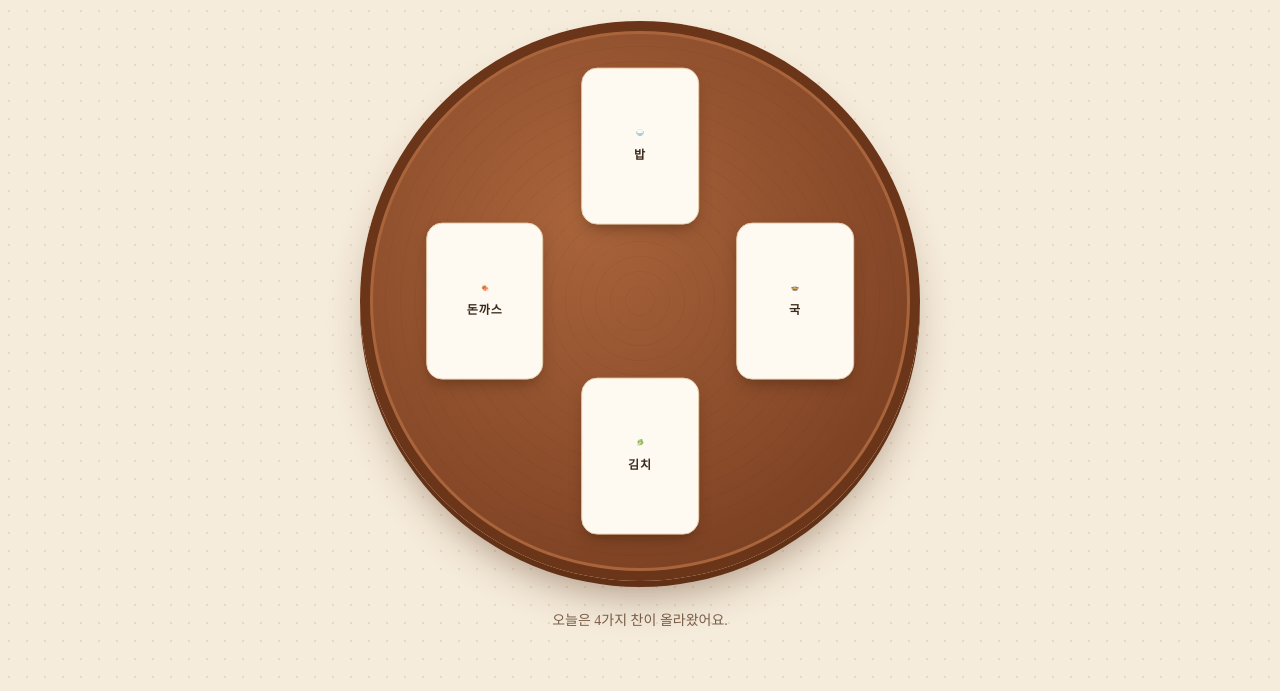
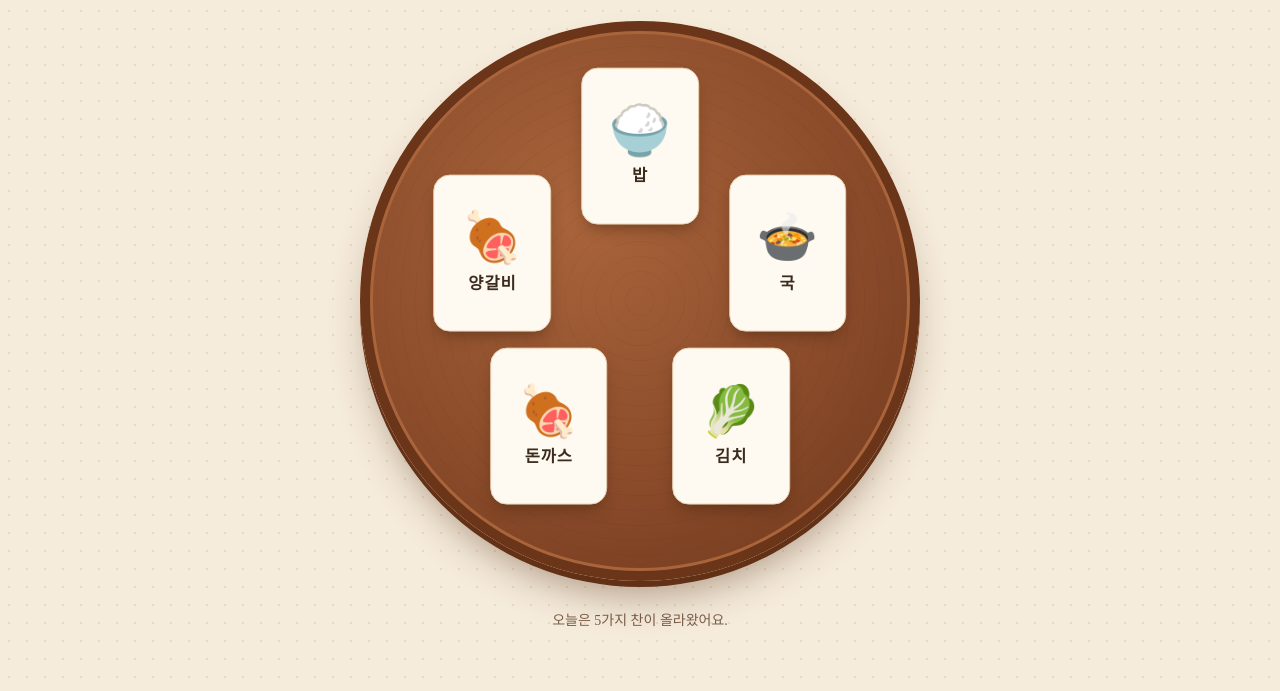
Before and after one commit to care486-hub/bapsang-02, a plain HTML site: page index.html in a window 1280 px wide. Shown: the part 142-833 px from the top of the page. Drawn offline with Linux system fonts and the light colour scheme.

```diff
--- a/index.html
+++ b/index.html
@@ -46,14 +46,17 @@
     background: var(--accent);
     border-radius: 2px;
   }
-  .date { margin-top: 10px; color: var(--ink-soft); font-size: 15px; letter-spacing: 0.05em; }
+  .date { margin-top: 10px; color: var(--ink-soft); font-size: 15px; letter-spacing: 0.05em; min-height: 1em; }
 
-  /* 둥근 상 */
+  /* 둥근 상 — 안의 크기는 모두 상 너비(cqw) 기준 */
   .table {
     position: relative;
     width: min(560px, 92vw);
     aspect-ratio: 1;
     border-radius: 50%;
+    container-type: inline-size;
+    display: grid;
+    place-items: center;
     background:
       repeating-radial-gradient(circle at 50% 50%, transparent 0 14px, rgba(0,0,0,.035) 14px 15px),
       radial-gradient(circle at 40% 35%, var(--table-rim), var(--table) 55%, var(--table-dark));
@@ -63,37 +66,51 @@
       0 24px 40px -12px rgba(80, 40, 15, .45),
       0 6px 0 var(--table-dark);
   }
-  .dish {
-    position: absolute;
-    left: var(--x); top: var(--y);
-    width: var(--size); aspect-ratio: 3 / 4;
-    transform: translate(-50%, -50%);
+
+  /* 반찬 목록 = 상 위의 카드 (스크립트 없이도 보임) */
+  #banchan {
+    --size: 20cqw;
+    list-style: none;
+    margin: 0; padding: 0;
+    width: 72%;
+    display: flex; flex-wrap: wrap;
+    justify-content: center; align-content: center;
+    gap: 3cqw;
+  }
+  #banchan li {
+    width: var(--size);
+    aspect-ratio: 3 / 4;
     background: var(--card);
     border: 1px solid var(--card-edge);
-    border-radius: 16px;
+    border-radius: calc(var(--size) * 0.14);
     box-shadow: 0 8px 16px -6px rgba(50, 25, 10, .5);
     display: flex; flex-direction: column;
     align-items: center; justify-content: center;
-    gap: 6%;
+    gap: calc(var(--size) * 0.06);
+    font-size: max(11px, calc(var(--size) * 0.14));
+    font-weight: 700;
+    letter-spacing: 0.06em;
+    text-align: center;
+    word-break: keep-all;
     transition: transform .2s ease;
-    animation: serve .5s ease both;
-    animation-delay: var(--delay);
   }
-  .dish:hover { transform: translate(-50%, -54%); }
-  .dish .emoji { font-size: calc(var(--size) * 0.42); line-height: 1; }
-  .dish .name {
-    font-size: max(12px, calc(var(--size) * 0.14));
-    font-weight: 700;
-    letter-spacing: 0.08em;
+  #banchan li::before {
+    content: attr(data-emoji);
+    font-size: calc(var(--size) * 0.42);
+    line-height: 1;
   }
-  @keyframes serve {
-    from { opacity: 0; transform: translate(-50%, -30%); }
-    to   { opacity: 1; transform: translate(-50%, -50%); }
+  #banchan li:not([data-emoji])::before { content: "🍽️"; }
+  #banchan li:hover { transform: translateY(-6px); }
+
+  /* 스크립트가 돌면 카드를 상 둘레에 둥글게 배치 */
+  #banchan.ring { position: absolute; inset: 0; width: auto; display: block; }
+  #banchan.ring li {
+    position: absolute;
+    left: var(--x); top: var(--y);
+    translate: -50% -50%;
   }
-  .count { margin-top: 28px; color: var(--ink-soft); font-size: 14px; }
 
-  /* 반찬 원본 목록은 화면에 보이지 않음 */
-  #banchan { display: none; }
+  .count { margin-top: 28px; color: var(--ink-soft); font-size: 14px; min-height: 1em; }
 </style>
 </head>
 <body>
@@ -103,59 +120,45 @@
   <div class="date" id="date"></div>
 </header>
 
-<div class="table" id="table" aria-label="밥상"></div>
+<div class="table" aria-label="밥상">
+<!--
+  ===== 반찬 목록 =====
+  한 줄에 하나씩: <li data-emoji="이모지">이름</li>
+  예) <li data-emoji="🥚">계란말이</li>
+      <li data-emoji="🐟">고등어구이</li>
+-->
+<ul id="banchan">
+  <li data-emoji="🍚">밥</li>
+  <li data-emoji="🍲">국</li>
+  <li data-emoji="🥬">김치</li>
+  <li data-emoji="🍖">돈까스</li>
+  <li data-emoji="🍖">양갈비</li>
+</ul>
+</div>
+
 <p class="count" id="count"></p>
 
-<!--
-  ===== 반찬 목록 =====
-  한 줄에 하나씩: <li>이모지 이름</li>
-  예) <li>🥚 계란말이</li>
-      <li>🐟 고등어구이</li>
-      <li>🌱 콩나물무침</li>
--->
-<ul id="banchan">
-  <li>🍚 밥</li>
-  <li>🍲 국</li>
-  <li>🥬 김치</li>
-  <li>🍖 돈까스</li>
-</ul>
+<script>
+  const list = document.getElementById('banchan');
+  const cards = [...list.children];
+  const n = cards.length;
 
-<script>
-  const items = [...document.querySelectorAll('#banchan li')]
-    .map(li => li.textContent.trim())
-    .filter(Boolean)
-    .map(text => {
-      const i = text.indexOf(' ');
-      return i < 0 ? { emoji: '🍽️', name: text }
-                   : { emoji: text.slice(0, i), name: text.slice(i + 1).trim() };
-    });
-
-  const table = document.getElementById('table');
-  const n = items.length;
-
-  // 반찬 수에 따라 카드 크기와 배치 반지름 조절 (% 단위라 화면 크기에 맞춰짐)
+  // 반찬 수에 따라 카드 크기와 배치 반지름 조절 (상 너비 대비 %)
   const size = n <= 3 ? 24 : n <= 5 ? 21 : n <= 8 ? 17 : Math.max(11, 17 - (n - 8));
   const radius = n === 1 ? 0 : n <= 3 ? 24 : 34 - size * 0.3;
 
-  items.forEach((item, idx) => {
+  list.style.setProperty('--size', size + 'cqw');
+  cards.forEach((li, idx) => {
     const angle = -Math.PI / 2 + (idx / n) * Math.PI * 2;
-    const card = document.createElement('div');
-    card.className = 'dish';
-    card.style.setProperty('--x', (50 + radius * Math.cos(angle)) + '%');
-    card.style.setProperty('--y', (50 + radius * Math.sin(angle)) + '%');
-    card.style.setProperty('--size', size + '%');
-    card.style.setProperty('--delay', (idx * 0.08) + 's');
-    card.innerHTML = '<span class="emoji"></span><span class="name"></span>';
-    card.querySelector('.emoji').textContent = item.emoji;
-    card.querySelector('.name').textContent = item.name;
-    table.appendChild(card);
+    li.style.setProperty('--x', (50 + radius * Math.cos(angle)) + '%');
+    li.style.setProperty('--y', (50 + radius * Math.sin(angle)) + '%');
   });
+  list.classList.add('ring');
 
   document.getElementById('count').textContent = `오늘은 ${n}가지 찬이 올라왔어요.`;
   const d = new Date();
-  const days = '일월화수목금토';
   document.getElementById('date').textContent =
-    `${d.getFullYear()}년 ${d.getMonth() + 1}월 ${d.getDate()}일 ${days[d.getDay()]}요일`;
+    `${d.getFullYear()}년 ${d.getMonth() + 1}월 ${d.getDate()}일 ${'일월화수목금토'[d.getDay()]}요일`;
 </script>
 </body>
 </html>
```
